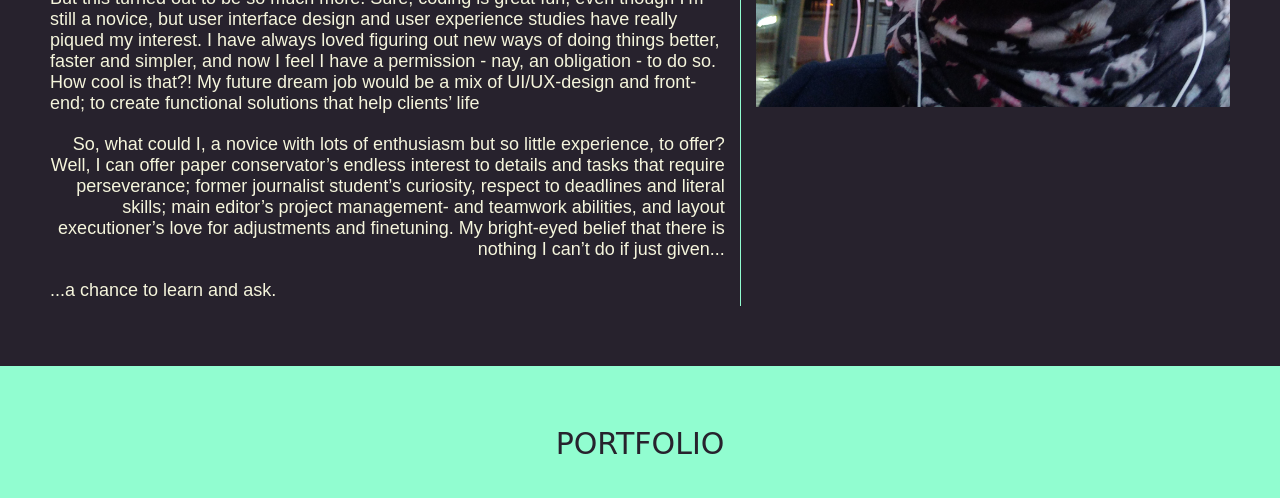
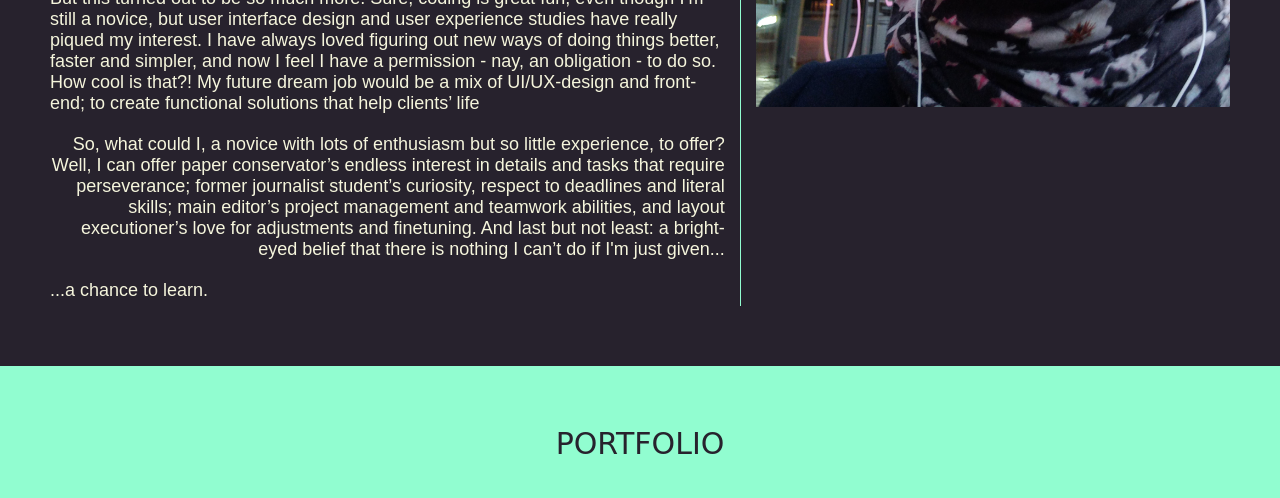
Before and after one commit to roradath/roradath.github.io, a plain HTML site: page english.html in a window 1280 px wide. Shown: the part 1380-1878 px from the top of the page. Drawn offline with nearby package versions, Linux system fonts and the light colour scheme; a web font is replaced by a local one.

Commit message:
Update english.html

```diff
--- a/english.html
+++ b/english.html
@@ -51,8 +51,8 @@
 	  <p>It was the summer 2018, and I decided to pursue a career change. I wanted to find a job where I could constantly learn and evolve professionally. Creative problem solving, logical thinking and working with machines and computers has always been quite crucial part of both my job and personality, so it wasn’t hard to figure out where my path should take me. For the first six months I studied independently, and roughly two years ago I began my studies at Haaga-Helia University of Applied Sciences. If everything goes according to plan, I will finish my bachelor’s degree in Business Information Technology next year.</p>
 	  <p style="text-align: right;">To my delight I’ve discovered that I’m still capable of learning and combining things fast. It gives me a huge amount of energy when I’m able to solve a problem that I’ve tried to figure out long, or when I learn new ensemble of things that I haven’t even known to exist before. I want to throw myself into this new career properly, work in real-life projects, train and evolve in cases that are relevant and useful to learn and master in this field. I want to understand more.</p>
 	  <p>When I began my career change project, I figured I would simply learn how to code. But this turned out to be so much more. Sure, coding is great fun, even though I’m still a novice, but user interface design and user experience studies have really piqued my interest. I have always loved figuring out new ways of doing things better, faster and simpler, and now I feel I have a permission - nay, an obligation - to do so. How cool is that?!  My future dream job would be a mix of UI/UX-design and front-end; to create functional solutions that help clients’ life</p>
-	  <p style="text-align: right;">So, what could I, a novice with lots of enthusiasm but so little experience, to offer? Well, I can offer paper conservator’s endless interest to details and tasks that require perseverance; former journalist student’s curiosity, respect to deadlines and literal skills; main editor’s project management- and teamwork abilities, and layout executioner’s love for adjustments and finetuning. My bright-eyed belief that there is nothing I can’t do if just given...</p>
-	  <p style="margin-bottom: 5px;">...a chance to learn and ask.</p>
+	  <p style="text-align: right;">So, what could I, a novice with lots of enthusiasm but so little experience, to offer? Well, I can offer paper conservator’s endless interest in details and tasks that require perseverance; former journalist student’s curiosity, respect to deadlines and literal skills; main editor’s project management and teamwork abilities, and layout executioner’s love for adjustments and finetuning. And last but not least: a bright-eyed belief that there is nothing I can’t do if I'm just given...</p>
+	  <p style="margin-bottom: 5px;">...a chance to learn.</p>
 	</div>
     <div class="col-md-5 text-center">
       <img class="img-fluid" src="mie.jpg" alt="Me. And wind. In November. In Helsinki. Hngh.">
```
